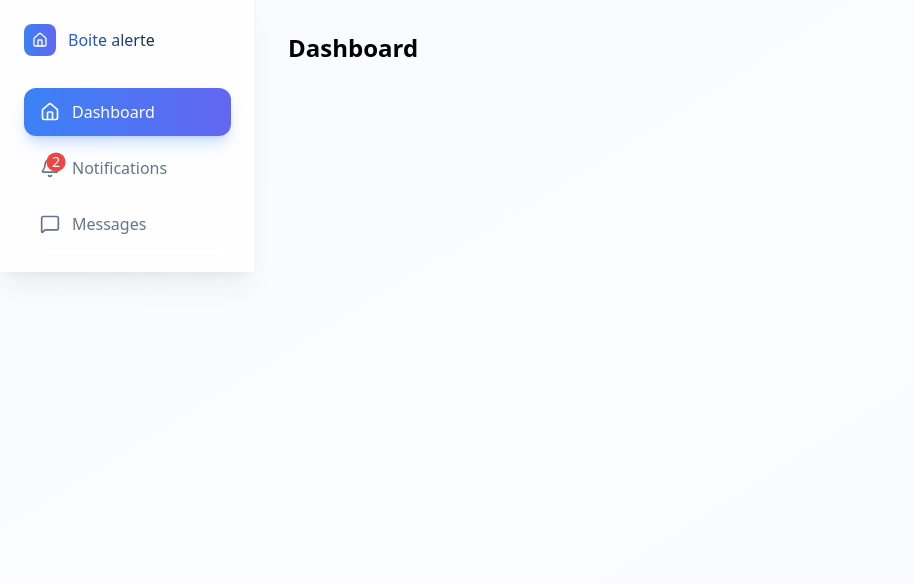
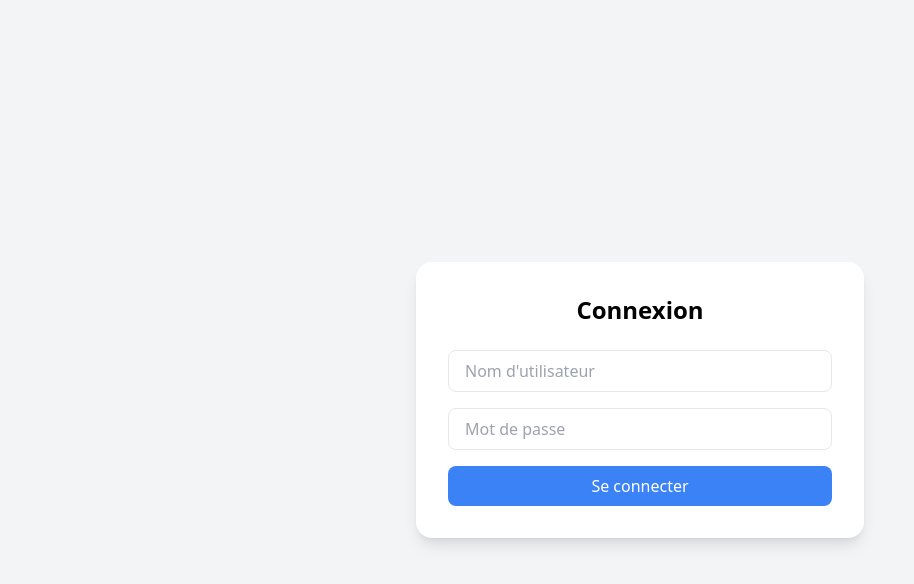
Before and after one commit to rayleiighh/Boite-alerte, a React app in the folder frontend/: page / in a window 1280 px wide. Shown: the top 584 px of the page, without its empty margins (0-914 px from the left). Built offline with nearby package versions, Linux system fonts and the light colour scheme; the HTML template or start-up script is replaced by a standard one.

Commit message:
Add login functionality with static credentials and integrate into main app #35

```diff
--- a/frontend/src/App.jsx
+++ b/frontend/src/App.jsx
@@ -15,6 +15,7 @@ import { BottomNavigation } from "./components/BottomNavigation";
 import Dashboard from "./pages/Dashboard";
 import Notifications from "./pages/Notifications";
 import Messages from "./pages/Messages";
+import Login from "./pages/Login";
 
 // Mock notifications
 const mockNotifications = [
@@ -25,8 +26,9 @@ const mockNotifications = [
 ];
 
 export default function App() {
-  const [activeTab, setActiveTab] = useState("dashboard");
   const [notifications] = useState(mockNotifications);
+  const [isLoggedIn, setIsLoggedIn] = useState(false);
+  const [activeTab, setActiveTab] = useState("dashboard"); // ✅ ajouté
 
   const newNotificationsCount = notifications.filter((n) => n.isNew).length;
 
@@ -43,6 +45,12 @@ export default function App() {
     }
   };
 
+  // ✅ Si l'utilisateur n'est pas connecté, afficher la page Login
+  if (!isLoggedIn) {
+    return <Login onLoginSuccess={() => setIsLoggedIn(true)} />;
+  }
+
+  // ✅ Si connecté, afficher la structure principale
   return (
     <div className="min-h-screen bg-gradient-to-br from-slate-50 via-blue-50/30 to-indigo-50/50">
       {/* Desktop Layout */}
--- /dev/null
+++ b/frontend/src/pages/Login.jsx
@@ -0,0 +1,53 @@
+// Dans Login.jsx
+import { useState } from "react";
+
+export default function Login({ onLoginSuccess }) {
+  const [username, setUsername] = useState("");
+  const [password, setPassword] = useState("");
+  const [error, setError] = useState("");
+
+  const handleSubmit = (e) => {
+    e.preventDefault();
+
+    // Identifiants "statiques"
+    const ADMIN_USERNAME = "admin";
+    const ADMIN_PASSWORD = "1234";
+
+    if (username === ADMIN_USERNAME && password === ADMIN_PASSWORD) {
+      onLoginSuccess(); // par ex. rediriger vers Dashboard
+    } else {
+      setError("Identifiants incorrects");
+    }
+  };
+
+ return (
+    <div className="min-h-screen flex items-center justify-center bg-gray-100">
+      <div className="bg-white shadow-lg rounded-2xl p-8 w-full max-w-md">
+        <h1 className="text-2xl font-bold text-center mb-6">Connexion</h1>
+        <form onSubmit={handleSubmit} className="space-y-4">
+          <input
+            type="text"
+            placeholder="Nom d'utilisateur"
+            value={username}
+            onChange={(e) => setUsername(e.target.value)}
+            className="w-full px-4 py-2 border rounded-lg"
+          />
+          <input
+            type="password"
+            placeholder="Mot de passe"
+            value={password}
+            onChange={(e) => setPassword(e.target.value)}
+            className="w-full px-4 py-2 border rounded-lg"
+          />
+          {error && <p className="text-red-500 text-sm">{error}</p>}
+          <button
+            type="submit"
+            className="w-full bg-blue-500 text-white py-2 rounded-lg"
+          >
+            Se connecter
+          </button>
+        </form>
+      </div>
+    </div>
+  );
+}
```
